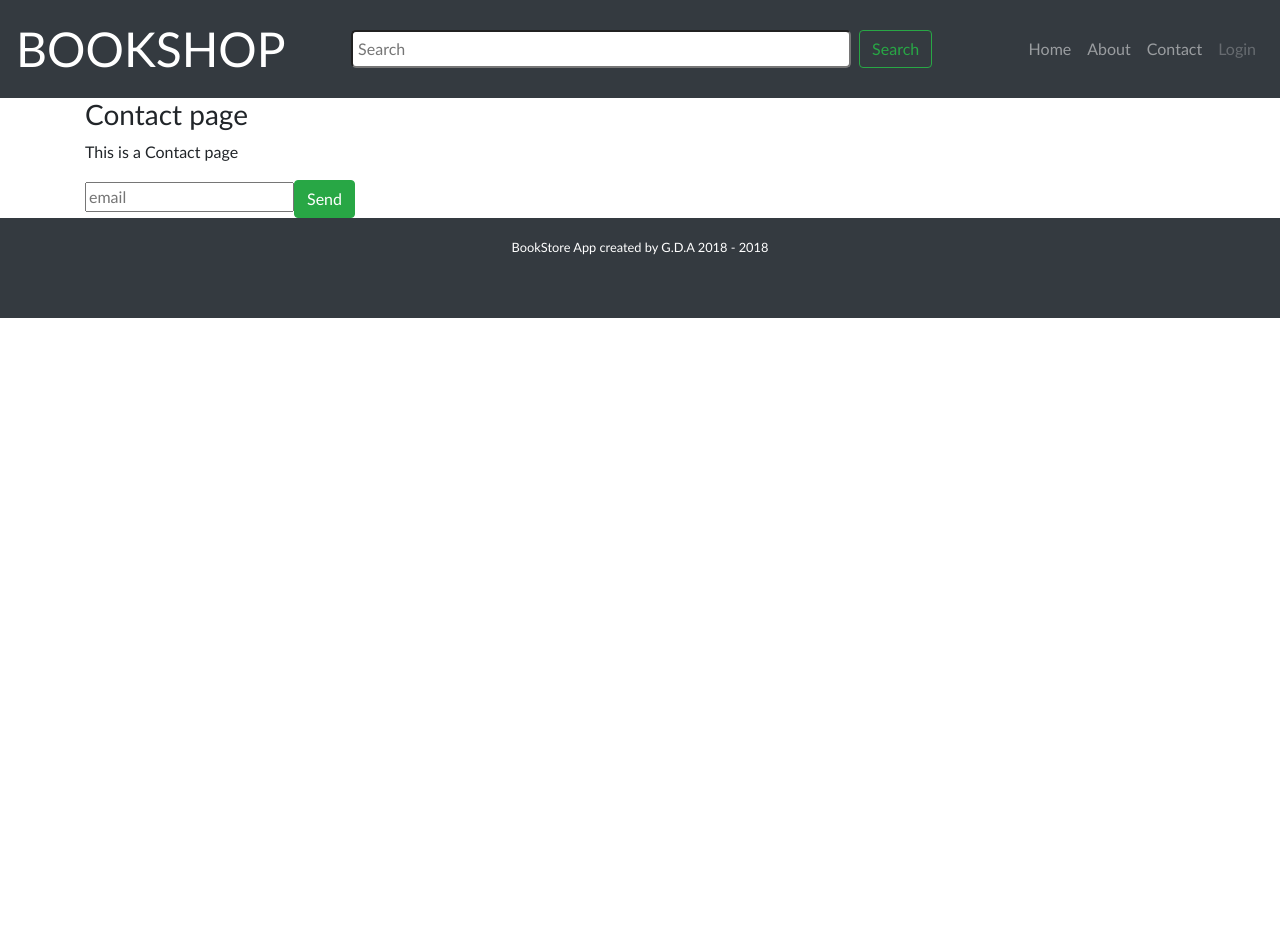
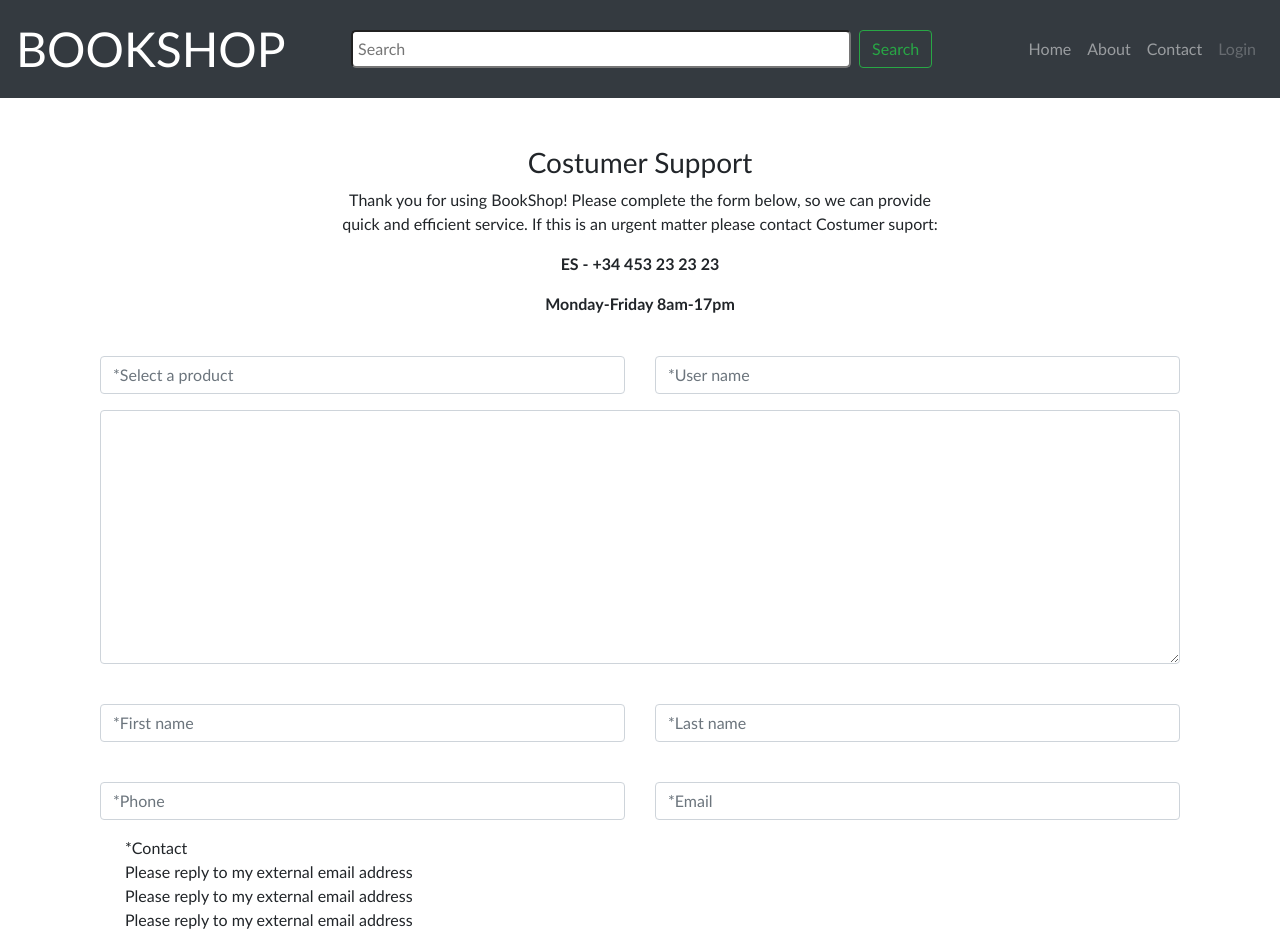
Before and after one commit to Guillemduno/storeBook, an Angular app: page /contact in a window 1280 px wide. Shown: the top 952 px of the page. Before the commit the page ends 800 px from the top, so only its background shows below. Built offline with nearby package versions, Linux system fonts and the light colour scheme.

Commit message:
solved connection api json

```diff
--- a/src/app/app.module.ts
+++ b/src/app/app.module.ts
@@ -12,6 +12,7 @@ import { ContactComponent } from './contact/contact.component';
 import { LoginComponent } from './login/login.component';
 import { NavbarComponent } from './navbar/navbar.component';
 import { FooterComponent } from './footer/footer.component';
+import { DescriptionComponent } from './description/description.component';
 
 @NgModule({
   declarations: [
@@ -21,7 +22,8 @@ import { FooterComponent } from './footer/footer.component';
     ContactComponent,
     LoginComponent,
     NavbarComponent,
-    FooterComponent
+    FooterComponent,
+    DescriptionComponent
   ],
   imports: [
     BrowserModule,
--- a/src/app/app.routing.ts
+++ b/src/app/app.routing.ts
@@ -6,11 +6,13 @@ import {Routes, RouterModule} from "@angular/router";
 import{BookComponent} from "./book/book.component";
 import {AboutComponent} from "./about/about.component";
 import {ContactComponent} from "./contact/contact.component";
+import {DescriptionComponent} from "./description/description.component";
 
 const appRoutes: Routes =[
     {path:"", component: BookComponent},
     {path:"about", component: AboutComponent},
     {path:"contact", component: ContactComponent},
+    {path:"description/:id", component: DescriptionComponent},
     {path:"**", component: BookComponent}
 ];
 
--- a/src/app/book/book.component.html
+++ b/src/app/book/book.component.html
@@ -1,29 +1,15 @@
 
-<h3>Api items</h3>
-<h3 class="text-white">{{t}}</h3>
+
 <div class="container mt-3">
-
-  <div (click)="showAlert()" class="card float-left mb-3 ml-3" *ngFor="let item of items; let i = index" style="width: 12rem;">
+    <h3>{{title}}</h3>
+  <div class="card float-left mb-3 ml-3" *ngFor="let item of items; let i = index" style="width: 12rem;">
       <img  src="{{item.img}}" alt="book info" class="card-img-top">
       <div class="card-body">
           <h5>{{item.title}}</h5>
           <p>{{item.author}}</p>
           <h4><strong>{{item.price}}</strong></h4>
-          <button class="btn btn-success">Buy it!</button>
+          <button class="btn btn-success" routerLink= "/description/{{item.id}}">Buy it!</button>
       </div>
   </div>
-  <div class="clearfix">
-
-    </div>
+  <div class="clearfix"></div>
 </div>
-
-<hr>
-<input type="text" [(ngModel)]="bookToSave">
-<button (click)="saveBook()">Add book</button>
-<p *ngIf="bookToSave">You are typing this book: <strong>{{bookToSave}}</strong></p>
-<h3>List of books</h3>
-<ul>
-    <li *ngFor="let book of list_of_books; let i = index">{{i}}{{book}}
-        <button (click)="deleteBook(i)">Delete book</button>
-    </li>
-</ul>
--- a/src/app/book/book.component.ts
+++ b/src/app/book/book.component.ts
@@ -10,18 +10,13 @@ import {BookRequestServices} from "../services/booksRequest.services";
   providers:[BooksServices, BookRequestServices]
 })
 export class BookComponent {
-  public t:string ="Random Books";
-  public list_of_books:Array<string>;
-  public bookToSave:string;
+  public title:string ="Novels";
   public items;
-    constructor( private _book:BooksServices, private _bookRequest:BookRequestServices) {
+    constructor( private _bookRequest:BookRequestServices) {
 
       }
+
   ngOnInit(){
-    this._book.addTitle("Somebody to love");
-    this._book.addTitle("Scary train");
-    this.list_of_books = this._book.getTitles();
-    console.log(this._bookRequest.getTest());
 
     this._bookRequest.getItems().subscribe(
       result =>{
@@ -35,16 +30,5 @@ export class BookComponent {
         console.log("Can't request info");
       }
     );
-
   }
-
-  saveBook(){
-    this._book.addTitle(this.bookToSave);
-    this.bookToSave = null; //Clean the input form.
-  }
-
-  deleteBook(index:number){
-    this._book.deleteTitle(index);
-  }
-
 }
--- a/src/app/contact/contact.component.css
+++ b/src/app/contact/contact.component.css
@@ -0,0 +1,3 @@
+.strong{
+    font-weight: bold;
+}
--- a/src/app/contact/contact.component.html
+++ b/src/app/contact/contact.component.html
@@ -1,8 +1,51 @@
-<div class="container">
-    <h3>{{title}}</h3>
-    <p>This is a {{title}}</p>
-    <form action="">
-      <input type="text" placeholder="email">
-      <button class="btn btn-success">Send</button>
-    </form>
+
+
+<div class="container mt-5 text-center col-6">
+    <h3>Costumer Support</h3>
+    <p>Thank you for using BookShop! Please complete the form below, so we can provide quick and efficient
+      service. If this is an urgent matter please contact Costumer suport:</p>
+      <p class="strong">ES - +34 453 23 23 23</p>
+      <p class="strong">Monday-Friday 8am-17pm </p>
 </div>
+
+
+<div class="container mb-5">
+    <div class="form-group col-6 float-left">
+        <label for=""></label>
+        <input type="text" name="" id="" class="form-control" placeholder="*Select a product" aria-describedby="helpId">
+      </div>
+    <div class="form-group col-6 float-left">
+        <label for=""></label>
+        <input type="text" name="" id="" class="form-control" placeholder="*User name" aria-describedby="helpId">
+      </div>
+    <div class="form-group col-12 ">
+        <label for=""></label>
+        <textarea class="form-control" name="" id="" cols="30" rows="10"></textarea>
+      </div>
+      <div class="form-group col-6 float-left">
+          <label for=""></label>
+          <input type="text" name="" id="" class="form-control" placeholder="*First name" aria-describedby="helpId">
+        </div>
+      <div class="form-group col-6 float-left">
+          <label for=""></label>
+          <input type="text" name="" id="" class="form-control" placeholder="*Last name" aria-describedby="helpId">
+        </div>
+      <div class="form-group col-6 float-left">
+          <label for=""></label>
+          <input type="text" name="" id="" class="form-control" placeholder="*Phone" aria-describedby="helpId">
+        </div>
+      <div class="form-group col-6 float-left">
+          <label for=""></label>
+          <input type="text" name="" id="" class="form-control" placeholder="*Email" aria-describedby="helpId">
+        </div>
+
+     <div>
+       <ul>
+         *Contact
+         <li class="list-group">Please reply to my external email address</li>
+         <li class="list-group">Please reply to my external email address</li>
+         <li class="list-group">Please reply to my external email address</li>
+       </ul>
+     </div>
+
+</div>
--- /dev/null
+++ b/src/app/description/description.component.css
@@ -0,0 +1,17 @@
+
+.photoHolder{
+    background-color: grey;
+    width: 300px;
+    height:450px;
+    position: relative;
+    float: left;
+}
+.descriptionBook{
+    width: 500px;
+    position:relative;
+    float: left;
+    margin-left: 50px;
+}
+.clearFloat{
+    clear: both;
+}
--- /dev/null
+++ b/src/app/description/description.component.html
@@ -0,0 +1,14 @@
+
+
+<div class="container mt-5">
+ <div class="photoHolder"></div>
+  <div *ngIf="book" class="descriptionBook text-justify">
+    <h2>Titulo: {{book.title}}</h2>
+    <h4>Autor{{book.director}}</h4>
+    <p class="mt-4"><strong>Descripción:</strong>{{book.description}}</p>
+      <p></p>
+    <button (click)="goBack()" class="btn text-white bg-dark float-left">Volver</button>
+    <button class="btn text-white bg-success ml-2 float-right">Compra ya!</button>
+  </div>
+  <div class="clearFloat"></div>
+</div>
--- /dev/null
+++ b/src/app/description/description.component.ts
@@ -0,0 +1,37 @@
+import { Component, OnInit, Input } from '@angular/core';
+import{ ActivatedRoute} from "@angular/router";
+import {Location} from "@angular/common";
+
+import{BookRequestServices} from "../services/booksRequest.services";
+import {Book} from "src/models/bookModel";
+
+
+@Component({
+  selector: 'app-description',
+  templateUrl: './description.component.html',
+  styleUrls: ['./description.component.css'],
+  providers:[BookRequestServices]
+})
+export class DescriptionComponent implements OnInit {
+  public title:string = "Book description";
+  public book:Book;
+  constructor(  private route: ActivatedRoute, private bookRequestServices: BookRequestServices,
+    private location: Location) {
+    this.showId();
+
+     }
+
+  ngOnInit() {
+
+  }
+
+  showId(){
+    debugger;
+    let idNum = this.route.snapshot.paramMap.get('id');
+    this.bookRequestServices.getId(idNum).subscribe((res : Book)=> {this.book=res;});
+  }
+
+  goBack(){
+    this.location.back();
+  }
+}
--- a/src/app/footer/footer.component.html
+++ b/src/app/footer/footer.component.html
@@ -1,4 +1,4 @@
-<footer class="bg-dark text-white">
+<footer class="bg-dark text-white mt-5">
     <div class="footParagraph">
         <p>BookStore App created by G.D.A 2018 - {{year}}</p>
     </div>
--- a/src/app/services/booksRequest.services.ts
+++ b/src/app/services/booksRequest.services.ts
@@ -8,17 +8,17 @@ export class BookRequestServices{
     public url:string;
 
     constructor(private _http:Http){
-       // this.url = "https://jsonplaceholder.typicode.com/posts";
-      // this.url = "https://ghibliapi.herokuapp.com/films";
+        //this.url = "https://jsonplaceholder.typicode.com/posts";
+        this.url = "https://raw.githubusercontent.com/Guillemduno/List-of-books-/master/listofBooks.json";
+       // this.url = "https://ghibliapi.herokuapp.com/films";
 
-       this.url = "https://raw.githubusercontent.com/Guillemduno/List-of-books-/master/listofBooks.json";
-    }
-    getTest(){
-        return "Hi world!";
     }
 
     getItems(){
         return this._http.get(this.url).pipe(map(res => res.json()));
     }
 
+    getId(id){
+        return this._http.get(this.url+"/"+id).pipe(map(res => res.json()));
+    }
 }
--- /dev/null
+++ b/src/models/bookModel.ts
@@ -0,0 +1,7 @@
+export class Book{
+    public id:number;
+    public title:string;
+    public description:string;
+    public author:string;
+    public year: number;
+}
```
Also changed, not shown: src/assets/NoCover.gif (added), 1 other file (tests, documents, lock files or other folders).
